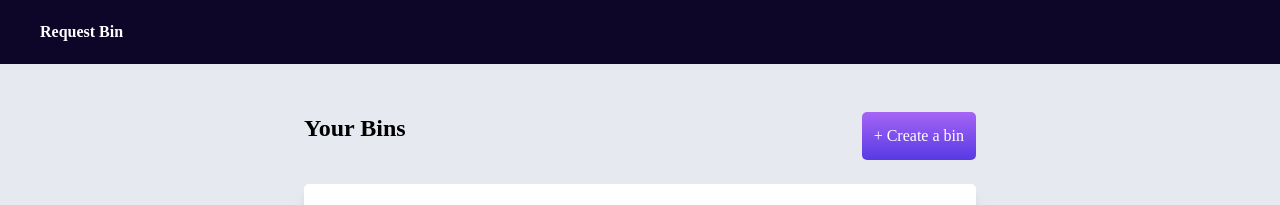
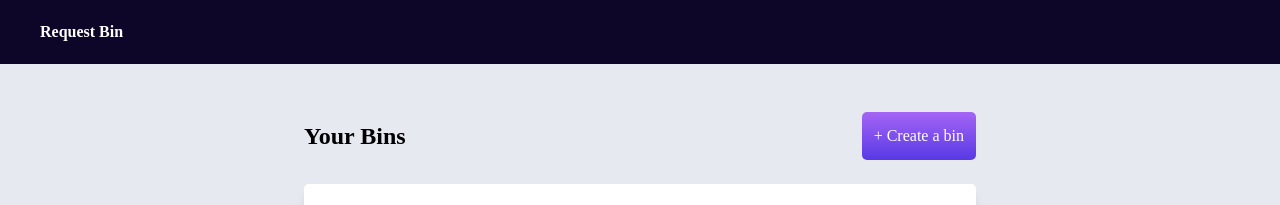
Before and after one commit to team-aglr/requestbin-frontend, a React (Create React App) app: page / in a window 1280 px wide. Shown: the top 205 px of the page. Built offline with nearby package versions, Linux system fonts and the light colour scheme; no server answers; a web font is replaced by a local one.

Commit message:
alignment change

```diff
--- a/src/pages/Home.jsx
+++ b/src/pages/Home.jsx
@@ -4,7 +4,7 @@
 function Home() {
   return (
     <div className="mx-auto max-w-2xl mt-12">
-      <div className="flex justify-between">
+      <div className="flex justify-between items-center">
         <h1 className="text-2xl font-bold">Your Bins</h1>
         <button className="bg-gradient-to-b from-primary-400 to-primary-500 text-white px-3 py-3 rounded-md hover:opacity-90">
           + Create a bin
```
